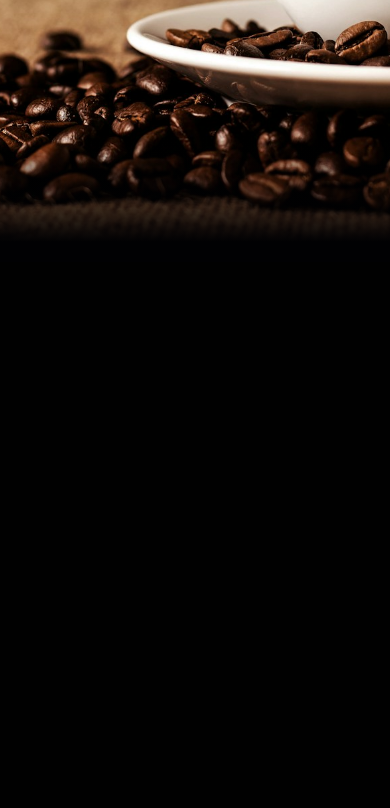
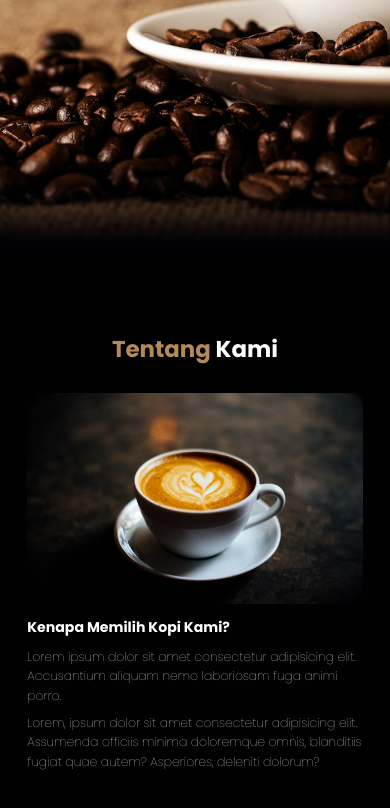
Before and after one commit to randika26/Project1, a plain HTML site: page index.html in a window 390 px wide. Shown: the part 582-1390 px from the top of the page. Before the commit the page ends 844 px from the top, so only its background shows below. Drawn offline with nearby package versions, Linux system fonts and the light colour scheme.

Commit message:
Membuat about section

```diff
--- a/css/style.css
+++ b/css/style.css
@@ -16,7 +16,7 @@
   font-family: "Poppins", sans-serif;
   background-color: var(--bg);
   color: #fff;
-  /* min-height: 2000px; */
+  min-height: 2000px;
 }
 
 /* Navbar */
@@ -145,6 +145,51 @@
   box-shadow: 1px 1px 3px rgba(1, 1, 3, 0.5);
 }
 
+/* About Section */
+
+.about {
+  padding: 8rem 7% 1.4rem;
+}
+
+.about h2 {
+  text-align: center;
+  font-size: 2.6rem;
+  margin-bottom: 3rem;
+}
+
+.about h2 span {
+  color: var(--primary);
+}
+
+.about .row {
+  display: flex;
+}
+
+.about .row .about-img {
+  flex: 1 1 45rem;
+}
+
+.about .row .about-img img {
+  width: 100%;
+}
+
+.about .row .content {
+  flex: 1 1 35rem;
+  padding: 0 1rem;
+}
+
+.about .row .content h3 {
+  font-size: 1.8rem;
+  margin-bottom: 1rem;
+}
+
+.about .row .content p {
+  margin-bottom: 0.8rem;
+  font-size: 1.4rem;
+  font-weight: 100;
+  line-height: 1.6;
+}
+
 /* Media Queries */
 
 /* Laptop */
@@ -193,6 +238,25 @@
   .navbar .navbar-nav a:hover::after {
     transform: scaleX(0.2);
   }
+
+  .about .row {
+    flex-wrap: wrap;
+  }
+
+  .about .row .about-img img {
+    height: 24rem;
+    object-fit: cover;
+    object-position: center;
+  }
+
+  .about .row .content {
+    padding: 0;
+  }
+
+  .about .row .content h3 {
+    margin-top: 1rem;
+    font-size: 1.6rem;
+  }
 }
 
 /* Mobile Phone */
--- a/index.html
+++ b/index.html
@@ -40,7 +40,7 @@
     <!-- Navbar end -->
 
     <!-- hero section start -->
-    <selection class="hero" id="Home">
+    <selection class="hero" id="home">
       <main class="content">
         <h1>Mari Nikmati Secangkir <span>Kopi</span></h1>
         <p>
@@ -53,6 +53,31 @@
 
     <!-- hero section end -->
 
+    <!-- About Section start -->
+    <section id="about" class="about">
+      <h2><span>Tentang</span> Kami</h2>
+
+      <div class="row">
+        <div class="about-img">
+          <img src="img/tentang-kami1.jpg" alt="Tentang Kami" />
+        </div>
+        <div class="content">
+          <h3>Kenapa Memilih Kopi Kami?</h3>
+          <p>
+            Lorem ipsum dolor sit amet consectetur adipisicing elit. Accusantium
+            aliquam nemo laboriosam fuga animi porro.
+          </p>
+          <p>
+            Lorem, ipsum dolor sit amet consectetur adipisicing elit. Assumenda
+            officiis minima doloremque omnis, blanditiis fugiat quae autem?
+            Asperiores, deleniti dolorum?
+          </p>
+        </div>
+      </div>
+    </section>
+
+    <!-- About Section end -->
+
     <!-- Feather Icons -->
     <script>
       feather.replace();
```
Also changed, not shown: Screenshot/Screenshot about section.png (added), img/tentang-kami1.jpg (added).
